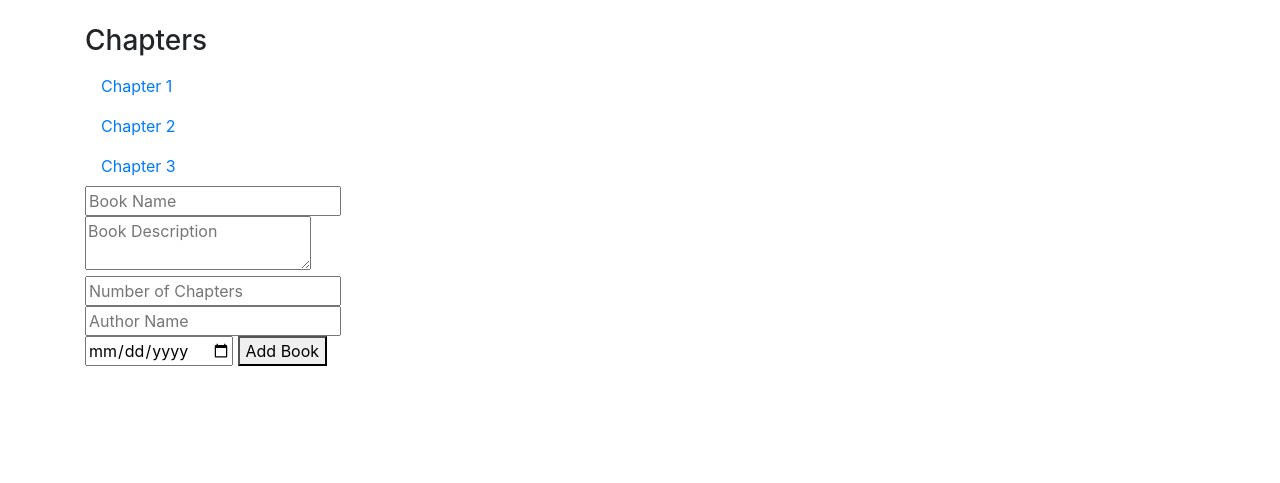
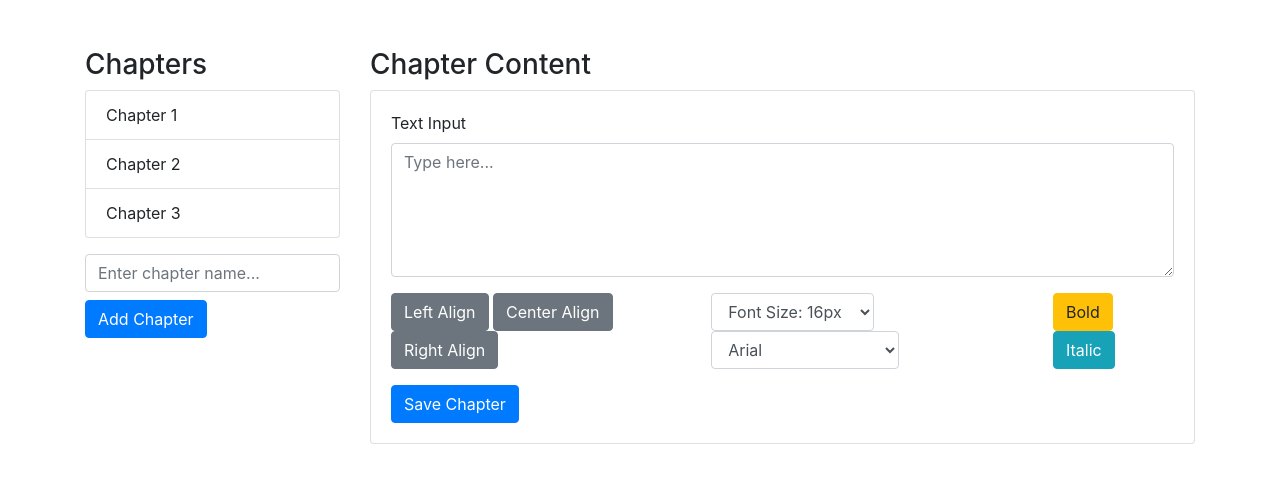
Before and after one commit to Vinay-786/Buktree, a Django app: page /chapter in a window 1280 px wide. Shown: the part 56-539 px from the top of the page. Run offline with Django 5.2, Linux system fonts and the light colour scheme; some libraries are stand-ins or nearby versions.

Commit message:
add Readme

```diff
--- a/book_wesite/urls.py
+++ b/book_wesite/urls.py
@@ -15,6 +15,8 @@ Including another URLconf
     2. Add a URL to urlpatterns:  path('blog/', include('blog.urls'))
 from django.contrib.auth import views as auth_views
 """
+from django.conf import settings
+from django.conf.urls.static import static
 from django.contrib import admin
 from django.contrib.auth import views as auth_views
 from django.urls import path, include
@@ -27,4 +29,4 @@ urlpatterns = [
     path('login/', auth_views.LoginView.as_view(template_name='login.html'), name='login'),
     path('logoutpage/', user_views.logoutpage, name="logoutpage"),
     path('logout/', auth_views.LogoutView.as_view(template_name='logout.html'), name='logout'),
-]
+] + static(settings.STATIC_URL, document_root=settings.STATIC_ROOT)
--- /dev/null
+++ b/books/templates/books/newadd.html
@@ -0,0 +1,56 @@
+{% extends 'books/base.html' %}
+
+{% block content %}
+<body>
+  <div class="container mt-5">
+    <div class="row">
+      <div class="col-md-3">
+        <h3>Chapters</h3>
+        <ul class="list-group">
+          <li class="list-group-item">Chapter 1</li>
+          <li class="list-group-item">Chapter 2</li>
+          <li class="list-group-item">Chapter 3</li>
+        </ul>
+        <div class="mt-3">
+          <input type="text" class="form-control" placeholder="Enter chapter name...">
+          <button class="btn btn-primary mt-2">Add Chapter</button>
+        </div>
+      </div>
+      <div class="col-md-9">
+        <h3>Chapter Content</h3>
+        <div class="card">
+          <div class="card-body">
+            <div class="form-group">
+              <label for="textInput">Text Input</label>
+              <textarea id="textInput" class="form-control" rows="5" placeholder="Type here..."></textarea>
+            </div>
+            <div class="d-flex justify-content-between">
+              <div>
+                <button class="btn btn-secondary">Left Align</button>
+                <button class="btn btn-secondary">Center Align</button>
+                <button class="btn btn-secondary">Right Align</button>
+              </div>
+              <div>
+                <select class="form-control d-inline w-auto">
+                  <option>Font Size: 16px</option>
+                  <option>Font Size: 18px</option>
+                  <option>Font Size: 20px</option>
+                </select>
+                <select class="form-control d-inline w-auto">
+                  <option>Arial</option>
+                  <option>Times New Roman</option>
+                  <option>Courier New</option>
+                </select>
+              </div>
+              <div>
+                <button class="btn btn-warning">Bold</button>
+                <button class="btn btn-info">Italic</button>
+              </div>
+            </div>
+            <button class="btn btn-primary mt-3">Save Chapter</button>
+          </div>
+        </div>
+      </div>
+    </div>
+  </div>
+{% endblock content %}
--- a/books/views.py
+++ b/books/views.py
@@ -7,7 +7,7 @@ def home(request):
 
 
 def addchapter(request):
-    return render(request, "contact.html")
+    return render(request, "books/newadd.html")
 
 
 def explore(request):
--- a/users/templates/login.html
+++ b/users/templates/login.html
@@ -170,7 +170,7 @@
                 </li>
                 {% endif %}
                 <li class="nav-item">
-                        <a class="nav-link" href="{% url 'contact' %}"> Add Book</a>
+                        <a class="nav-link" href="#"> Add Book</a>
                 </li>
                 <li class="nav-item">
                         <a class="nav-link" href="{% url 'explore' %}">Explore More</a>
```
Also changed, not shown: readme.md (added), static/addchapter.png (added), static/explore.png (added), static/login.png (added), static/signup.png (added).
